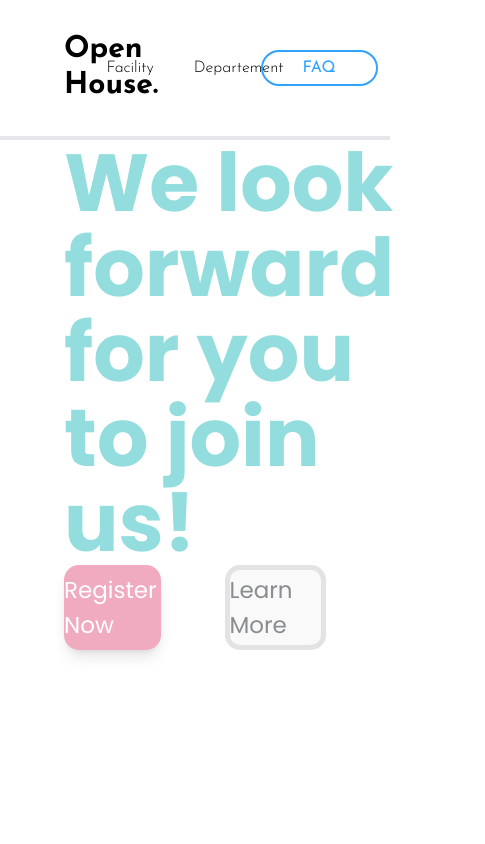
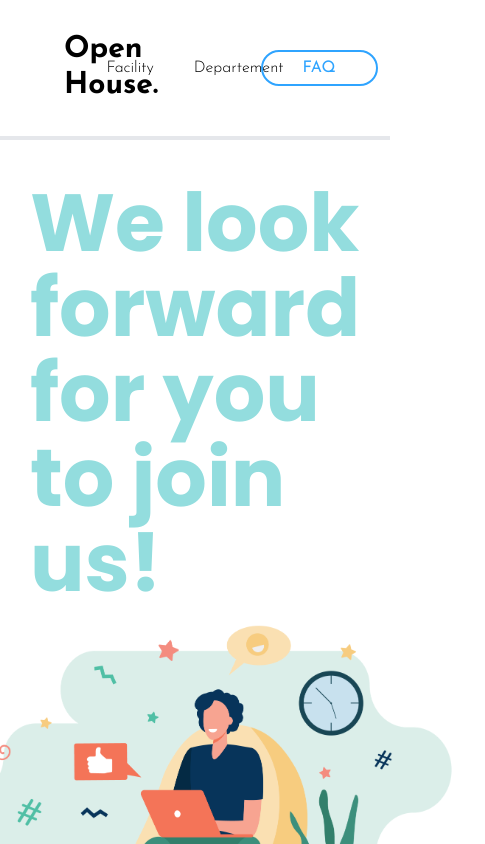
Before and after one commit to aufarhmn/web-open-house, a Next.js app: page / in a window 390 px wide. Shown: the top 844 px of the page, 485 px wide, since content can reach past the window. Built offline with nearby package versions, Linux system fonts and the light colour scheme; no server answers.

Commit message:
feat: add responsiveness to Hero

```diff
--- a/components/Hero.js
+++ b/components/Hero.js
@@ -3,8 +3,8 @@ import Image from "next/image";
 //TODO : Responsiveness, button links, animation, hover
 const Hero = () => {
   return (
-    <div className="flex flex-col items-center font-Poppins">
-      <div className="px-16 leading-[85px] w-full text-white flex items-center justify-between">
+    <div className="flex flex-col items-center font-Poppins pt-10">
+      <div className="px-16 leading-[85px] w-full text-white flex items-center justify-between flex-col lg:flex-row">
         <div data-aos="fade-up" data-aos-duration="700">
           <h1 className="text-[81px] max-w-[600px] font-bold text-blue-25">
             We look forward for you to join us!
@@ -14,7 +14,7 @@ const Hero = () => {
           <Image src="/OpenHouseHero.png" width={3147} height={2000}/>
         </div>
       </div>
-      <div className="w-full px-16 flex gap-16 text-[23px] ">
+      <div className="w-full px-16 flex gap-16 text-[23px] justify-center lg:justify-start lg:mt-5">
         <div className="cursor-pointer text-white bg-[#F0ABC0] flex justify-center items-center w-[192px] h-[85px] rounded-[15px] shadow-lg">Register Now</div>
         <div className="cursor-pointer text-[#8A8D8F] bg-[#F9F9F9] flex justify-center items-center w-[192px] h-[85px] rounded-[15px] border-[5px] border-[#E3E3E3]">Learn More</div>
       </div>
```
Also changed, not shown: 2 other files (tests, documents, lock files or other folders).
